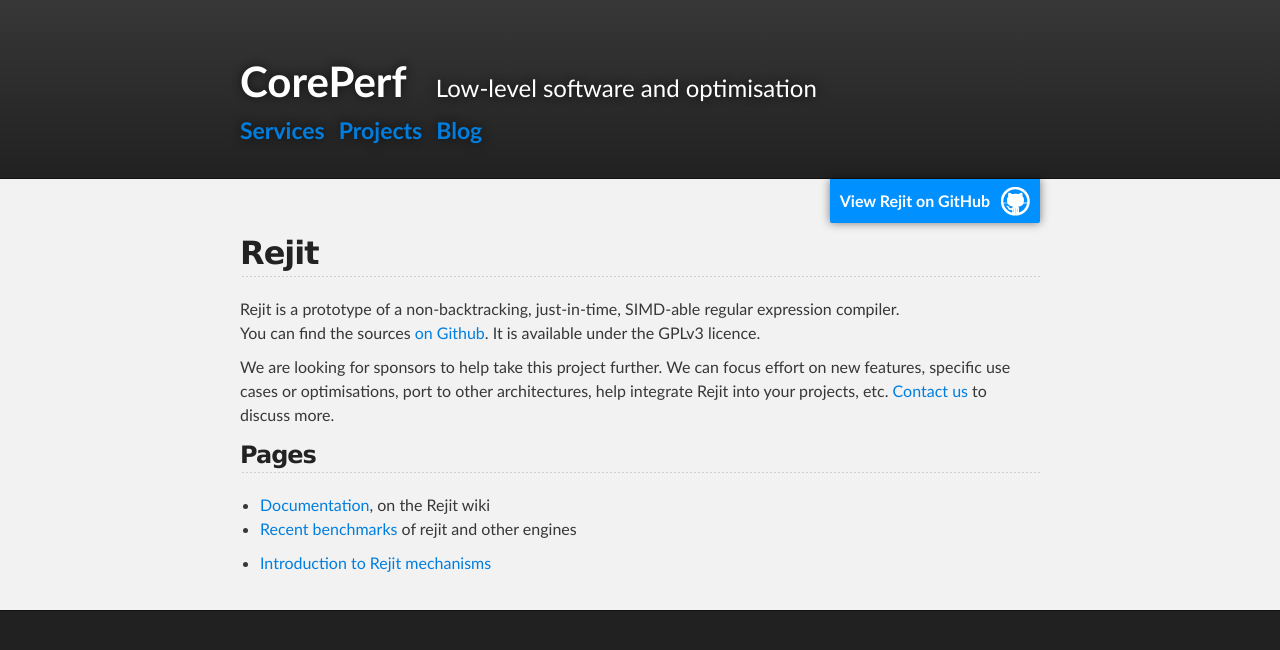
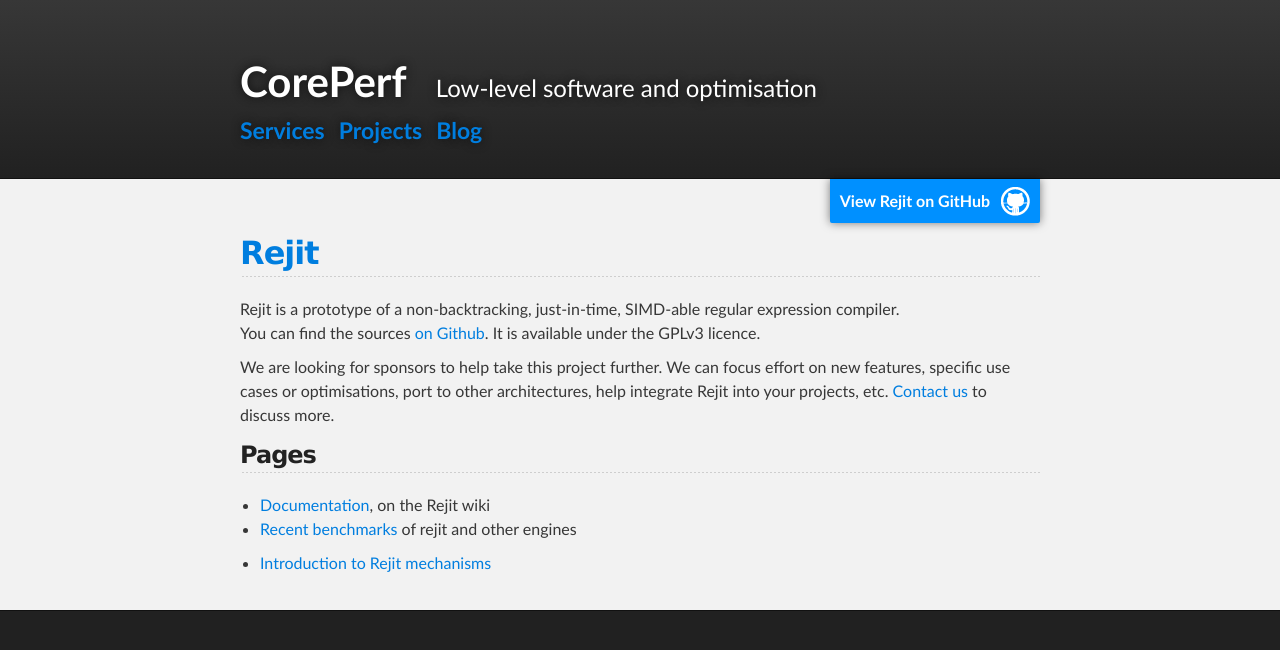
Before and after one commit to coreperf/coreperf.github.io, a Jekyll site: the page built from projects/rejit/index.md, in a window 1280 px wide. Shown: the top 650 px of the page. Built offline with Jekyll 4.4.1, drawn with Linux system fonts in a browser that asks for light colours.

Commit message:
Make the project names link to the project pages.

```diff
--- a/_layouts/project.html
+++ b/_layouts/project.html
@@ -9,6 +9,6 @@
   {% endif %}
 {% endif %}
 
-<h2>{{ page.project_name }}</h2>
+<h2><a href="/projects/{{ page.project_name }}">{{ page.project_name }}</a></h2>
 
 {{ content }}
```
